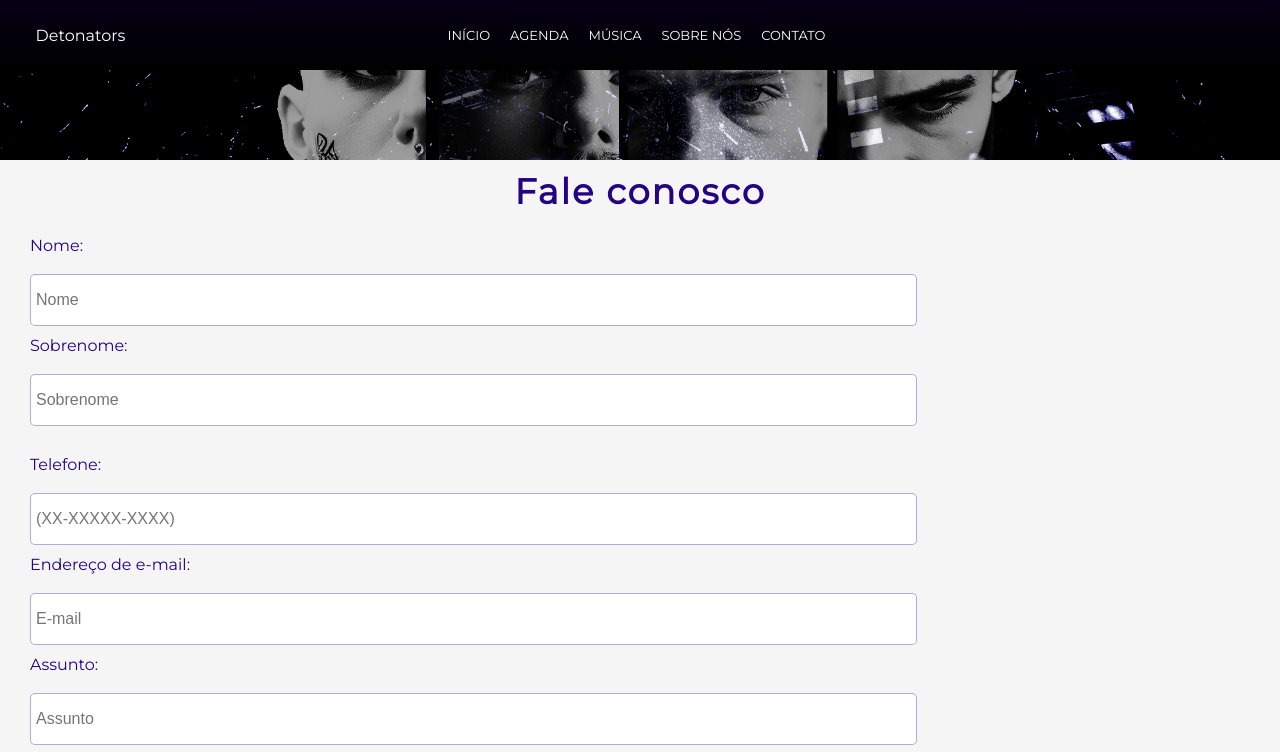
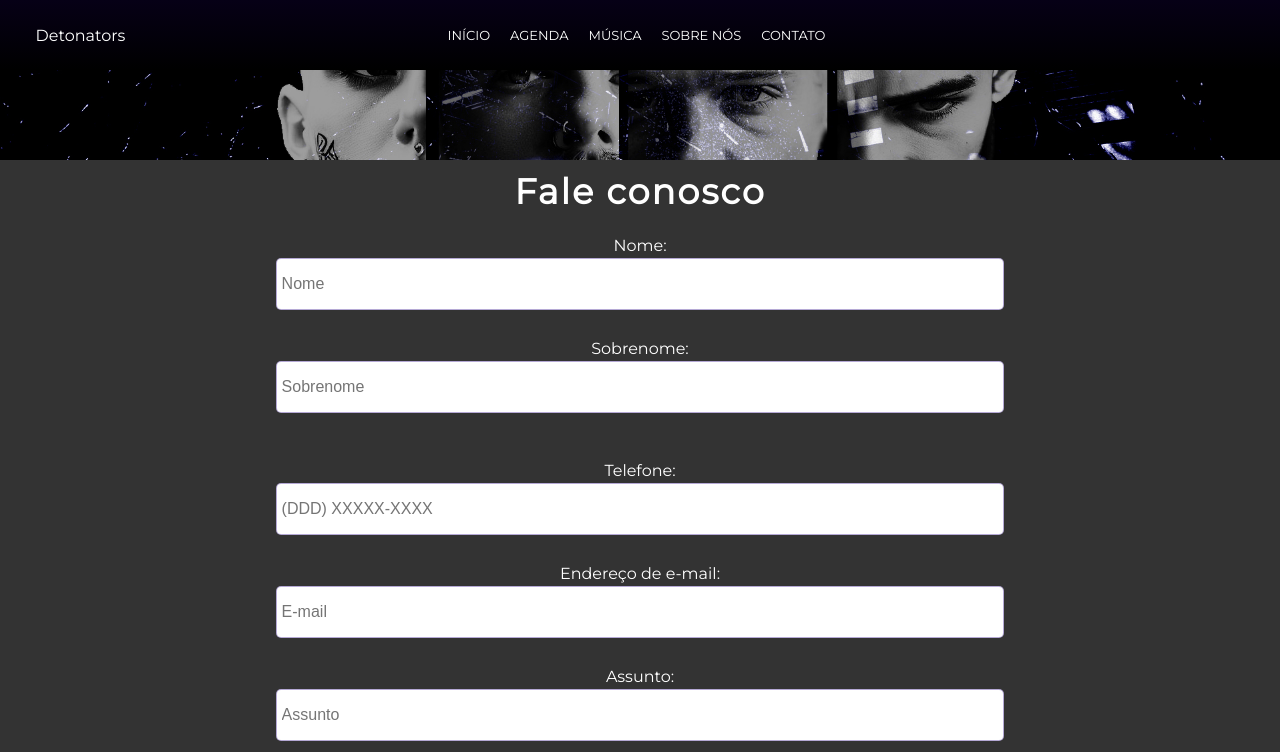
Before and after one commit to Brunofeufrasio/banda-detonators, a plain HTML site: page contato.html in a window 1280 px wide. Shown: the top 752 px of the page. Drawn offline with Linux system fonts and the light colour scheme.

Commit message:
mudando as cores e posições na pagina contatos.

```diff
--- a/contato.html
+++ b/contato.html
@@ -23,7 +23,7 @@
             <a href="">CONTATO</a>
         </div>
     </header>
-    <main>
+    <main class="contato-main">
       <form>
         <h1 class="title-contato">Fale conosco</h1>
         <div class="contato">
@@ -33,7 +33,7 @@
           <input type="text" id="sobrenome" class="sobreNome" placeholder="Sobrenome">
           <br><br>
           <label for="telefone">Telefone:</label><br><br>
-          <input type="tel" id="telefone" name="telefone" class="telefone" placeholder="(XX-XXXXX-XXXX)"><br>
+          <input type="tel" id="telefone" name="telefone" class="telefone" placeholder="(DDD) XXXXX-XXXX"><br>
           <label for="email">Endereço de e-mail:</label><br><br>
           <input type="email" id="email" name="email" class="email" placeholder="E-mail"><br>
           <label for="assunto">Assunto:</label><br><br>
--- a/style.css
+++ b/style.css
@@ -254,17 +254,31 @@ font-size: 16px;
 .title-contato {
   text-align: center;
   margin-top: -40px;
-  color: rgb(36, 2, 131);
+  color: white;
   font-size: 35px;
   letter-spacing: 2px; /* Ajuste o valor conforme necessário */
 }
 
+.contato-main {
+  background-color: #333;
+}
+
 .contato {
-  margin-left: 30px;
+  margin: auto;
+  width: 80%;
+  display: flex;
+  flex-direction: column;
+  align-items: center;
+  justify-content: center;
+  text-align: center;
+
+
 }
 
 label {
   color: rgb(36, 2, 131);
+  color: #ffffff;
+  margin-bottom: -35px;
 }
 
 .nome,
@@ -306,10 +320,6 @@ label {
 .botão:hover {
   background-color: rgb(17, 1, 74);
 }
-
-
-
-
 
 .footer {
     background-color: black;
```
